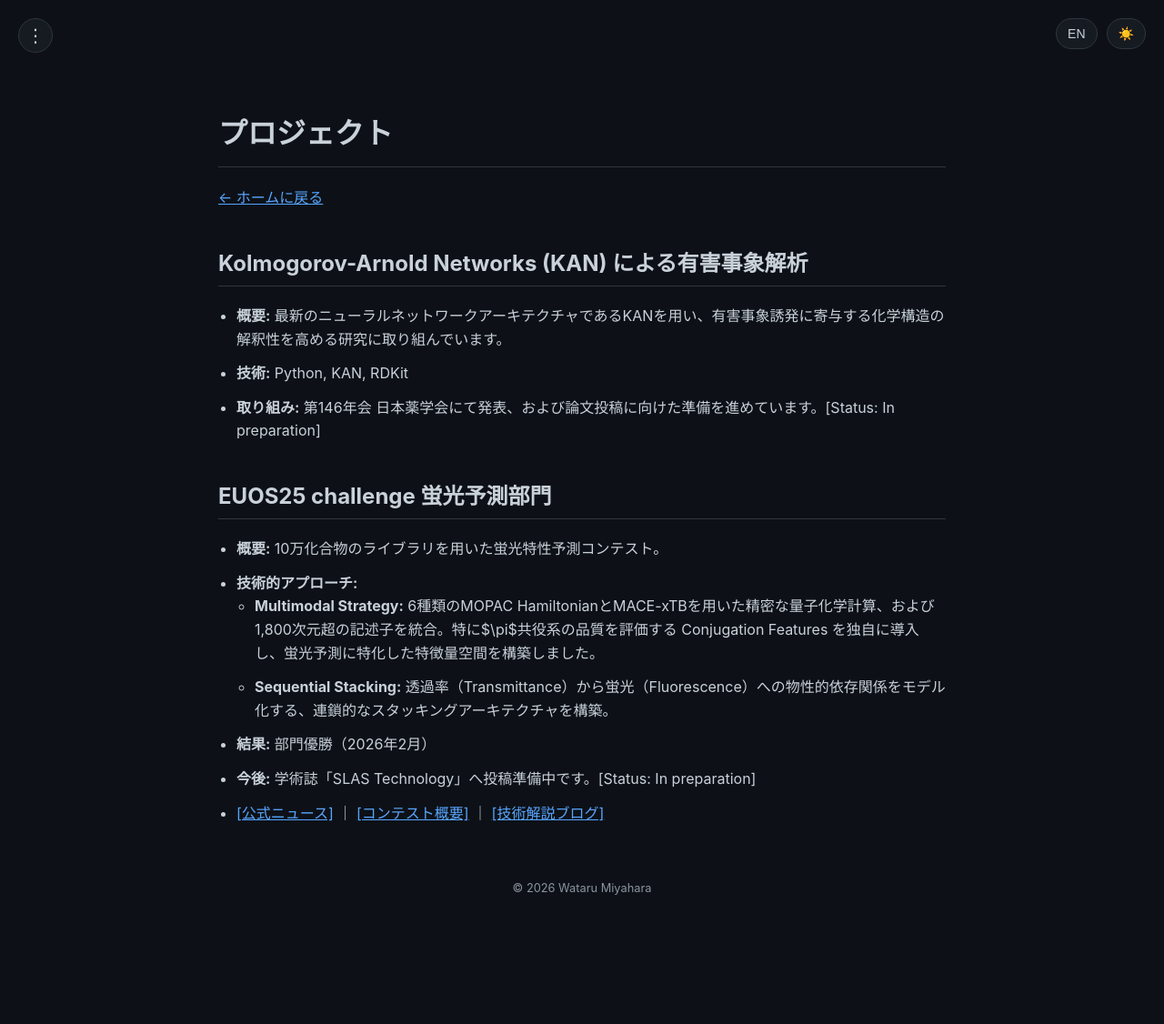
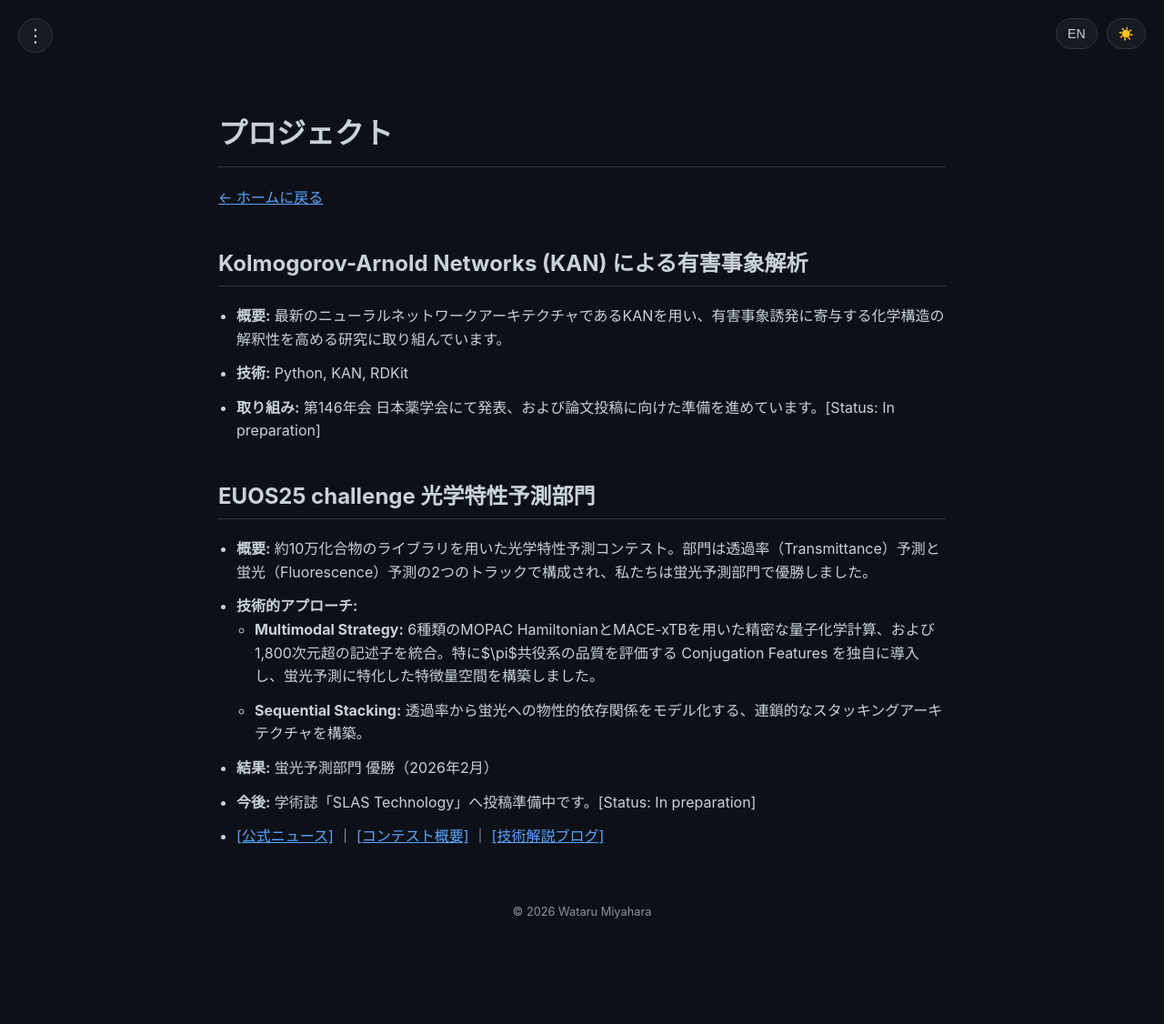
Before and after one commit to 377H-Miru/377H-Miru.github.io, a Jekyll site: the page built from projects.md, in a window 1280 px wide. Shown: the whole page at 91% size. Built offline with Jekyll 4.4.1, drawn with Linux system fonts in a browser that asks for light colours; before the commit the page ends 1100 px from its top, so only the background shows below that.

Commit message:
Correct challenge overview: Refine definition to Optical Property Prediction and clarify the two tracks (Transmittance/Fluorescence)

```diff
--- a/projects.md
+++ b/projects.md
@@ -14,12 +14,12 @@ title: Projects
 - **技術:** Python, KAN, RDKit
 - **取り組み:** 第146年会 日本薬学会にて発表、および論文投稿に向けた準備を進めています。[Status: In preparation]
 
-## EUOS25 challenge 蛍光予測部門
-- **概要:** 10万化合物のライブラリを用いた蛍光特性予測コンテスト。
+## EUOS25 challenge 光学特性予測部門
+- **概要:** 約10万化合物のライブラリを用いた光学特性予測コンテスト。部門は透過率（Transmittance）予測と蛍光（Fluorescence）予測の2つのトラックで構成され、私たちは蛍光予測部門で優勝しました。
 - **技術的アプローチ:**
     - **Multimodal Strategy:** 6種類のMOPAC HamiltonianとMACE-xTBを用いた精密な量子化学計算、および1,800次元超の記述子を統合。特に$\pi$共役系の品質を評価する Conjugation Features を独自に導入し、蛍光予測に特化した特徴量空間を構築しました。
-    - **Sequential Stacking:** 透過率（Transmittance）から蛍光（Fluorescence）への物性的依存関係をモデル化する、連鎖的なスタッキングアーキテクチャを構築。
-- **結果:** 部門優勝（2026年2月）
+    - **Sequential Stacking:** 透過率から蛍光への物性的依存関係をモデル化する、連鎖的なスタッキングアーキテクチャを構築。
+- **結果:** 蛍光予測部門 優勝（2026年2月）
 - **今後:** 学術誌「SLAS Technology」へ投稿準備中です。[Status: In preparation]
 - [[公式ニュース]](https://www.eu-openscreen.eu/resources/eu-openscreen-news/ansicht/eu-openscreen-and-slas-announce-winners-of-the-second-joint-machine-learning-challenge-at-slas-2026.html){:target="_blank"} ｜ [[コンテスト概要]](https://ochem.eu/static/challenge2025.do){:target="_blank"} ｜ [[技術解説ブログ]](/posts/2026-02-25-euos25-review)
 
```
Also changed, not shown: other parts of projects.md (+3 -3 lines), posts/2026-02-25-euos25-review.md (+18 -2 lines).
